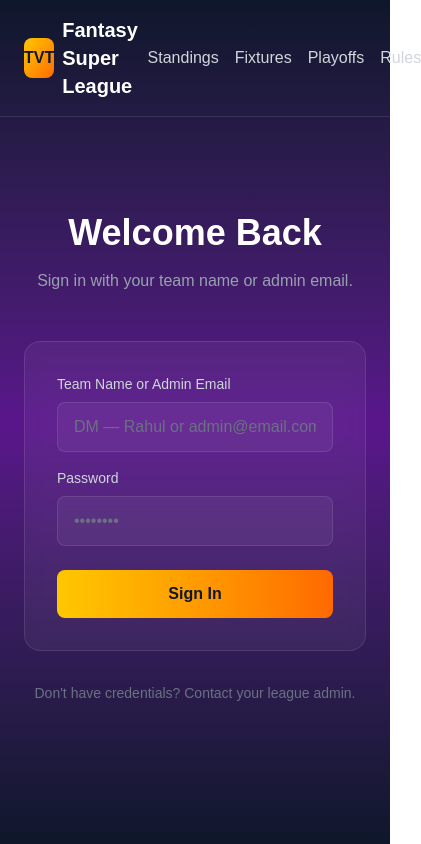
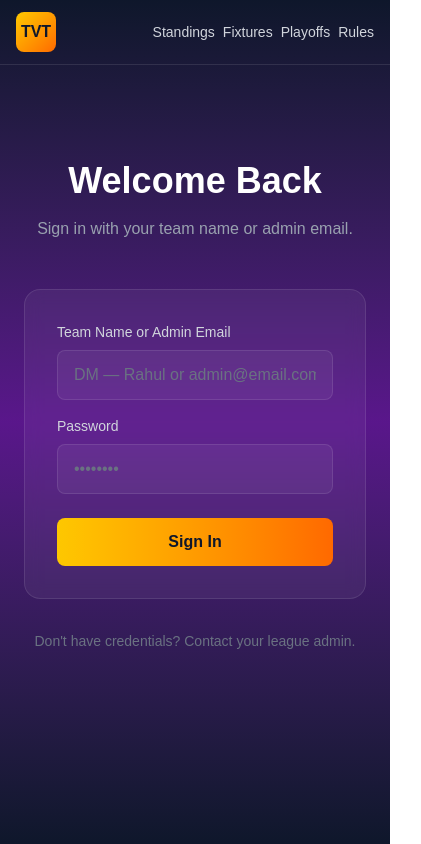
Before and after one commit to jpl-tvt2023/jpl-tvt, a Next.js app: page /signin in a window 390 px wide. Shown: the whole page, 421 px wide, since content can reach past the window. Built offline with nearby package versions, Linux system fonts and the light colour scheme.

Commit message:
home page message updated, and mobile ui updated

```diff
--- a/src/app/change-password/page.tsx
+++ b/src/app/change-password/page.tsx
@@ -60,12 +60,12 @@ export default function ChangePasswordPage() {
   return (
     <div className="min-h-screen bg-gradient-to-b from-slate-900 via-purple-900 to-slate-900">
       {/* Navigation */}
-      <nav className="flex items-center justify-between px-6 py-4 lg:px-12 border-b border-white/10">
+      <nav className="flex flex-wrap items-center justify-between gap-2 px-4 py-3 sm:px-6 sm:py-4 lg:px-12 border-b border-white/10">
         <Link href="/" className="flex items-center gap-2">
-          <div className="h-10 w-10 rounded-lg bg-gradient-to-br from-yellow-400 to-orange-500 flex items-center justify-center font-bold text-slate-900">
+          <div className="h-10 w-10 rounded-lg bg-gradient-to-br from-yellow-400 to-orange-500 flex items-center justify-center font-bold text-slate-900 shrink-0">
             TVT
           </div>
-          <span className="text-xl font-bold text-white">Fantasy Super League</span>
+          <span className="text-xl font-bold text-white hidden sm:inline">Fantasy Super League</span>
         </Link>
       </nav>
 
--- a/src/app/dashboard/page.tsx
+++ b/src/app/dashboard/page.tsx
@@ -408,14 +408,14 @@ export default function DashboardPage() {
   return (
     <div className="min-h-screen bg-gradient-to-b from-slate-900 via-purple-900 to-slate-900">
       {/* Navigation */}
-      <nav className="flex items-center justify-between px-6 py-4 lg:px-12 border-b border-white/10">
+      <nav className="flex flex-wrap items-center justify-between gap-2 px-4 py-3 sm:px-6 sm:py-4 lg:px-12 border-b border-white/10">
         <Link href="/dashboard" className="flex items-center gap-2">
-          <div className="h-10 w-10 rounded-lg bg-gradient-to-br from-yellow-400 to-orange-500 flex items-center justify-center font-bold text-slate-900">
+          <div className="h-10 w-10 rounded-lg bg-gradient-to-br from-yellow-400 to-orange-500 flex items-center justify-center font-bold text-slate-900 shrink-0">
             TVT
           </div>
-          <span className="text-xl font-bold text-white">Fantasy Super League</span>
+          <span className="text-xl font-bold text-white hidden sm:inline">Fantasy Super League</span>
         </Link>
-        <div className="flex items-center gap-4">
+        <div className="flex flex-wrap items-center gap-2 sm:gap-4 text-sm sm:text-base">
           <Link href="/dashboard" className="text-yellow-400 font-semibold transition">
             Dashboard
           </Link>
@@ -440,7 +440,7 @@ export default function DashboardPage() {
         </div>
       </nav>
 
-      <div className="mx-auto max-w-7xl px-6 py-8">
+      <div className="mx-auto max-w-7xl px-4 sm:px-6 py-6 sm:py-8">
         {/* Header */}
         <div className="mb-8">
           <div className="flex items-center gap-4 mb-2">
--- a/src/app/fixtures/page.tsx
+++ b/src/app/fixtures/page.tsx
@@ -190,14 +190,14 @@ export default function FixturesPage() {
   return (
     <div className="min-h-screen bg-gradient-to-b from-slate-900 via-purple-900 to-slate-900">
       {/* Navigation */}
-      <nav className="flex items-center justify-between px-6 py-4 lg:px-12 border-b border-white/10">
+      <nav className="flex flex-wrap items-center justify-between gap-2 px-4 py-3 sm:px-6 sm:py-4 lg:px-12 border-b border-white/10">
         <Link href={isAdmin ? "/admin" : isLoggedIn ? "/dashboard" : "/"} className="flex items-center gap-2">
-          <div className="h-10 w-10 rounded-lg bg-gradient-to-br from-yellow-400 to-orange-500 flex items-center justify-center font-bold text-slate-900">
+          <div className="h-10 w-10 rounded-lg bg-gradient-to-br from-yellow-400 to-orange-500 flex items-center justify-center font-bold text-slate-900 shrink-0">
             TVT
           </div>
-          <span className="text-xl font-bold text-white">Fantasy Super League</span>
+          <span className="text-xl font-bold text-white hidden sm:inline">Fantasy Super League</span>
         </Link>
-        <div className="flex items-center gap-4">
+        <div className="flex flex-wrap items-center gap-2 sm:gap-4 text-sm sm:text-base">
           {isAdmin ? (
             <Link href="/admin" className="text-gray-300 hover:text-white transition">Home</Link>
           ) : isLoggedIn ? (
@@ -235,7 +235,7 @@ export default function FixturesPage() {
         </div>
       </nav>
 
-      <div className="mx-auto max-w-6xl px-6 py-12">
+      <div className="mx-auto max-w-6xl px-4 sm:px-6 py-8 sm:py-12">
         <div className="text-center mb-8">
           <h1 className="text-4xl font-bold text-white mb-4">Fixtures & Results</h1>
           <p className="text-gray-400">View upcoming matches and past results</p>
--- a/src/app/page.tsx
+++ b/src/app/page.tsx
@@ -41,14 +41,14 @@ export default function Home() {
       {/* Hero Section */}
       <header className="relative overflow-hidden">
         <div className="absolute inset-0 bg-[url('/grid.svg')] bg-center [mask-image:linear-gradient(180deg,white,rgba(255,255,255,0))]"></div>
-        <nav className="relative z-10 flex items-center justify-between px-6 py-4 lg:px-12">
+        <nav className="relative z-10 flex flex-wrap items-center justify-between gap-2 px-4 py-3 sm:px-6 sm:py-4 lg:px-12">
           <div className="flex items-center gap-2">
-            <div className="h-10 w-10 rounded-lg bg-gradient-to-br from-yellow-400 to-orange-500 flex items-center justify-center font-bold text-slate-900">
+            <div className="h-10 w-10 rounded-lg bg-gradient-to-br from-yellow-400 to-orange-500 flex items-center justify-center font-bold text-slate-900 shrink-0">
               TVT
             </div>
-            <span className="text-xl font-bold text-white">Fantasy Super League</span>
+            <span className="text-xl font-bold text-white hidden sm:inline">Fantasy Super League</span>
           </div>
-          <div className="flex items-center gap-4">
+          <div className="flex flex-wrap items-center gap-2 sm:gap-4 text-sm sm:text-base">
             {isLoggedIn && (
               <Link href="/dashboard" className="text-yellow-400 font-semibold hover:text-yellow-300 transition">
                 Dashboard
@@ -185,9 +185,9 @@ export default function Home() {
       {/* CTA Section */}
       <section className="relative z-10 mx-auto max-w-7xl px-6 py-24">
         <div className="rounded-3xl bg-gradient-to-r from-purple-600 to-orange-500 p-12 text-center">
-          <h2 className="text-3xl font-bold text-white mb-4">Ready to Join the Battle?</h2>
+          <h2 className="text-3xl font-bold text-white mb-4">Get Started</h2>
           <p className="text-white/80 max-w-xl mx-auto">
-            Register your team now and compete against the best. All you need is your FPL Team ID.
+            Please contact the TVT administrators to receive your login credentials. Upon your first sign-in, you will be prompted to update your password for security purposes.
           </p>
         </div>
       </section>
--- a/src/app/playoffs/page.tsx
+++ b/src/app/playoffs/page.tsx
@@ -150,6 +150,7 @@ function SurvivalTable({ entries }: { entries: SurvivalDisplay[] }) {
         C-33 Survival (GW33) — Top 8 Advance
       </h3>
       <div className="bg-slate-800/80 border border-white/10 rounded-lg overflow-hidden">
+        <div className="overflow-x-auto">
         <table className="w-full text-sm">
           <thead>
             <tr className="text-gray-400 text-xs border-b border-white/10">
@@ -178,6 +179,7 @@ function SurvivalTable({ entries }: { entries: SurvivalDisplay[] }) {
             ))}
           </tbody>
         </table>
+        </div>
       </div>
     </div>
   );
@@ -244,14 +246,14 @@ export default function PlayoffsPage() {
   return (
     <div className="min-h-screen bg-gradient-to-b from-slate-900 via-purple-900 to-slate-900">
       {/* Navigation */}
-      <nav className="flex items-center justify-between px-6 py-4 lg:px-12 border-b border-white/10">
+      <nav className="flex flex-wrap items-center justify-between gap-2 px-4 py-3 sm:px-6 sm:py-4 lg:px-12 border-b border-white/10">
         <Link href={isAdmin ? "/admin" : isLoggedIn ? "/dashboard" : "/"} className="flex items-center gap-2">
-          <div className="h-10 w-10 rounded-lg bg-gradient-to-br from-yellow-400 to-orange-500 flex items-center justify-center font-bold text-slate-900">
+          <div className="h-10 w-10 rounded-lg bg-gradient-to-br from-yellow-400 to-orange-500 flex items-center justify-center font-bold text-slate-900 shrink-0">
             TVT
           </div>
-          <span className="text-xl font-bold text-white">Fantasy Super League</span>
+          <span className="text-xl font-bold text-white hidden sm:inline">Fantasy Super League</span>
         </Link>
-        <div className="flex items-center gap-4">
+        <div className="flex flex-wrap items-center gap-2 sm:gap-4 text-sm sm:text-base">
           {isAdmin ? (
             <Link href="/admin" className="text-gray-300 hover:text-white transition">Home</Link>
           ) : isLoggedIn ? (
--- a/src/app/rules/page.tsx
+++ b/src/app/rules/page.tsx
@@ -36,14 +36,14 @@ export default function RulesPage() {
   return (
     <div className="min-h-screen bg-gradient-to-b from-slate-900 via-purple-900 to-slate-900">
       {/* Navigation */}
-      <nav className="flex items-center justify-between px-6 py-4 lg:px-12 border-b border-white/10">
+      <nav className="flex flex-wrap items-center justify-between gap-2 px-4 py-3 sm:px-6 sm:py-4 lg:px-12 border-b border-white/10">
         <Link href={isAdmin ? "/admin" : isLoggedIn ? "/dashboard" : "/"} className="flex items-center gap-2">
-          <div className="h-10 w-10 rounded-lg bg-gradient-to-br from-yellow-400 to-orange-500 flex items-center justify-center font-bold text-slate-900">
+          <div className="h-10 w-10 rounded-lg bg-gradient-to-br from-yellow-400 to-orange-500 flex items-center justify-center font-bold text-slate-900 shrink-0">
             TVT
           </div>
-          <span className="text-xl font-bold text-white">Fantasy Super League</span>
+          <span className="text-xl font-bold text-white hidden sm:inline">Fantasy Super League</span>
         </Link>
-        <div className="flex items-center gap-4">
+        <div className="flex flex-wrap items-center gap-2 sm:gap-4 text-sm sm:text-base">
           {isAdmin ? (
             <Link href="/admin" className="text-gray-300 hover:text-white transition">Home</Link>
           ) : isLoggedIn ? (
--- a/src/app/signin/page.tsx
+++ b/src/app/signin/page.tsx
@@ -54,14 +54,14 @@ export default function SignInPage() {
   return (
     <div className="min-h-screen bg-gradient-to-b from-slate-900 via-purple-900 to-slate-900">
       {/* Navigation */}
-      <nav className="flex items-center justify-between px-6 py-4 lg:px-12 border-b border-white/10">
+      <nav className="flex flex-wrap items-center justify-between gap-2 px-4 py-3 sm:px-6 sm:py-4 lg:px-12 border-b border-white/10">
         <Link href="/" className="flex items-center gap-2">
-          <div className="h-10 w-10 rounded-lg bg-gradient-to-br from-yellow-400 to-orange-500 flex items-center justify-center font-bold text-slate-900">
+          <div className="h-10 w-10 rounded-lg bg-gradient-to-br from-yellow-400 to-orange-500 flex items-center justify-center font-bold text-slate-900 shrink-0">
             TVT
           </div>
-          <span className="text-xl font-bold text-white">Fantasy Super League</span>
+          <span className="text-xl font-bold text-white hidden sm:inline">Fantasy Super League</span>
         </Link>
-        <div className="flex items-center gap-4">
+        <div className="flex flex-wrap items-center gap-2 sm:gap-4 text-sm sm:text-base">
           <Link href="/standings" className="text-gray-300 hover:text-white transition">
             Standings
           </Link>
--- a/src/app/standings/page.tsx
+++ b/src/app/standings/page.tsx
@@ -129,7 +129,8 @@ function StandingsTable({ teams, group }: { teams: TeamStanding[]; group: string
         <div className="bg-gradient-to-r from-purple-600/20 to-orange-500/20 px-4 py-3 border-b border-white/10">
           <h2 className="text-lg font-bold text-white">Group {group}</h2>
         </div>
-        <table className="w-full text-sm">
+        <div className="overflow-x-auto">
+        <table className="w-full text-sm min-w-[500px]">
           <thead>
             <tr className="border-b border-white/10 text-xs text-gray-400">
               <th className="px-3 py-2 text-left font-medium w-10">Rank</th>
@@ -196,6 +197,7 @@ function StandingsTable({ teams, group }: { teams: TeamStanding[]; group: string
             )}
           </tbody>
         </table>
+        </div>
       </div>
     </>
   );
@@ -273,14 +275,14 @@ export default function StandingsPage() {
   return (
     <div className="min-h-screen bg-gradient-to-b from-slate-900 via-purple-900 to-slate-900">
       {/* Navigation */}
-      <nav className="flex items-center justify-between px-6 py-4 lg:px-12 border-b border-white/10">
+      <nav className="flex flex-wrap items-center justify-between gap-2 px-4 py-3 sm:px-6 sm:py-4 lg:px-12 border-b border-white/10">
         <Link href={isAdmin ? "/admin" : isLoggedIn ? "/dashboard" : "/"} className="flex items-center gap-2">
-          <div className="h-10 w-10 rounded-lg bg-gradient-to-br from-yellow-400 to-orange-500 flex items-center justify-center font-bold text-slate-900">
+          <div className="h-10 w-10 rounded-lg bg-gradient-to-br from-yellow-400 to-orange-500 flex items-center justify-center font-bold text-slate-900 shrink-0">
             TVT
           </div>
-          <span className="text-xl font-bold text-white">Fantasy Super League</span>
+          <span className="text-xl font-bold text-white hidden sm:inline">Fantasy Super League</span>
         </Link>
-        <div className="flex items-center gap-4">
+        <div className="flex flex-wrap items-center gap-2 sm:gap-4 text-sm sm:text-base">
           {isAdmin ? (
             <Link href="/admin" className="text-gray-300 hover:text-white transition">Home</Link>
           ) : isLoggedIn ? (
@@ -318,9 +320,9 @@ export default function StandingsPage() {
         </div>
       </nav>
 
-      <div className="mx-auto max-w-7xl px-6 py-12">
+      <div className="mx-auto max-w-7xl px-4 sm:px-6 py-8 sm:py-12">
         <div className="text-center mb-12">
-          <h1 className="text-4xl font-bold text-white mb-4">League Standings</h1>
+          <h1 className="text-2xl sm:text-4xl font-bold text-white mb-4">League Standings</h1>
           <p className="text-gray-400">
             {latestGameweek > 0
               ? `After Gameweek ${latestGameweek} • League Stage`
```
Also changed, not shown: src/app/admin/page.tsx (+4 -4 lines).
